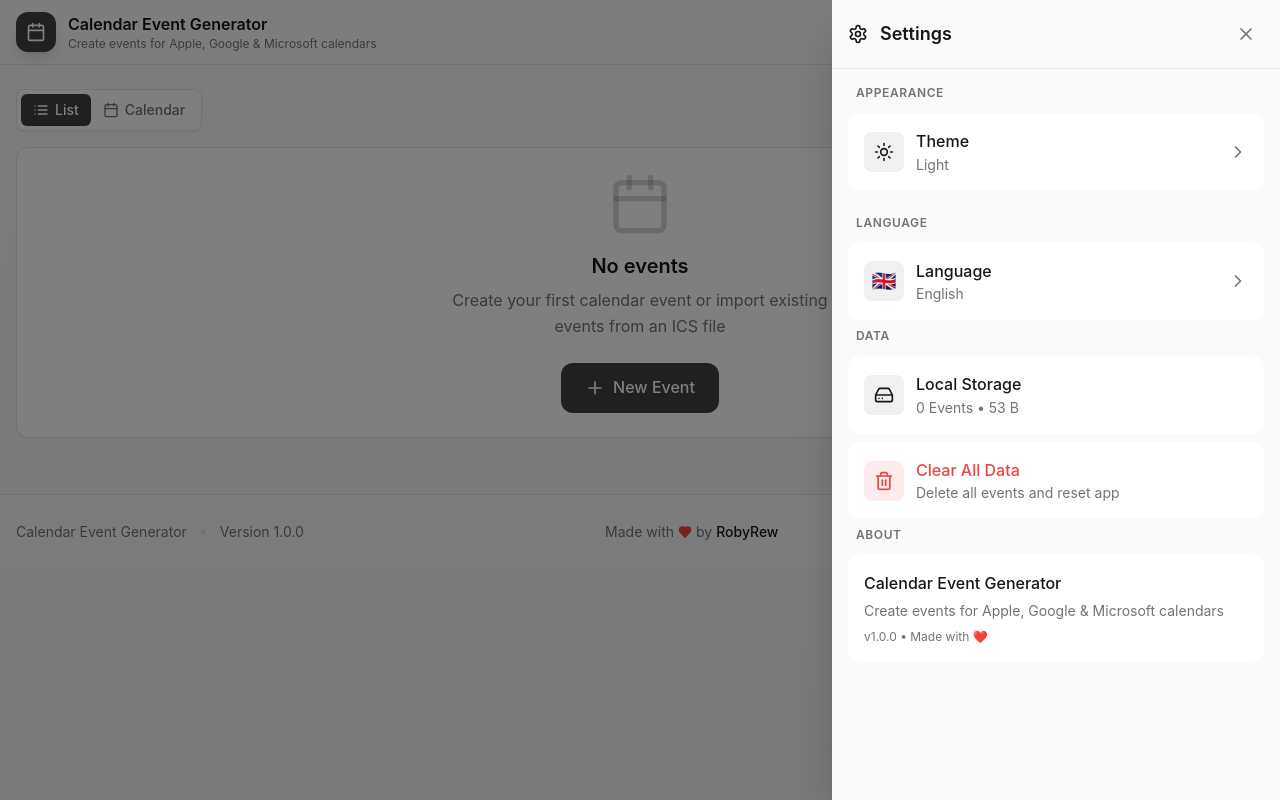
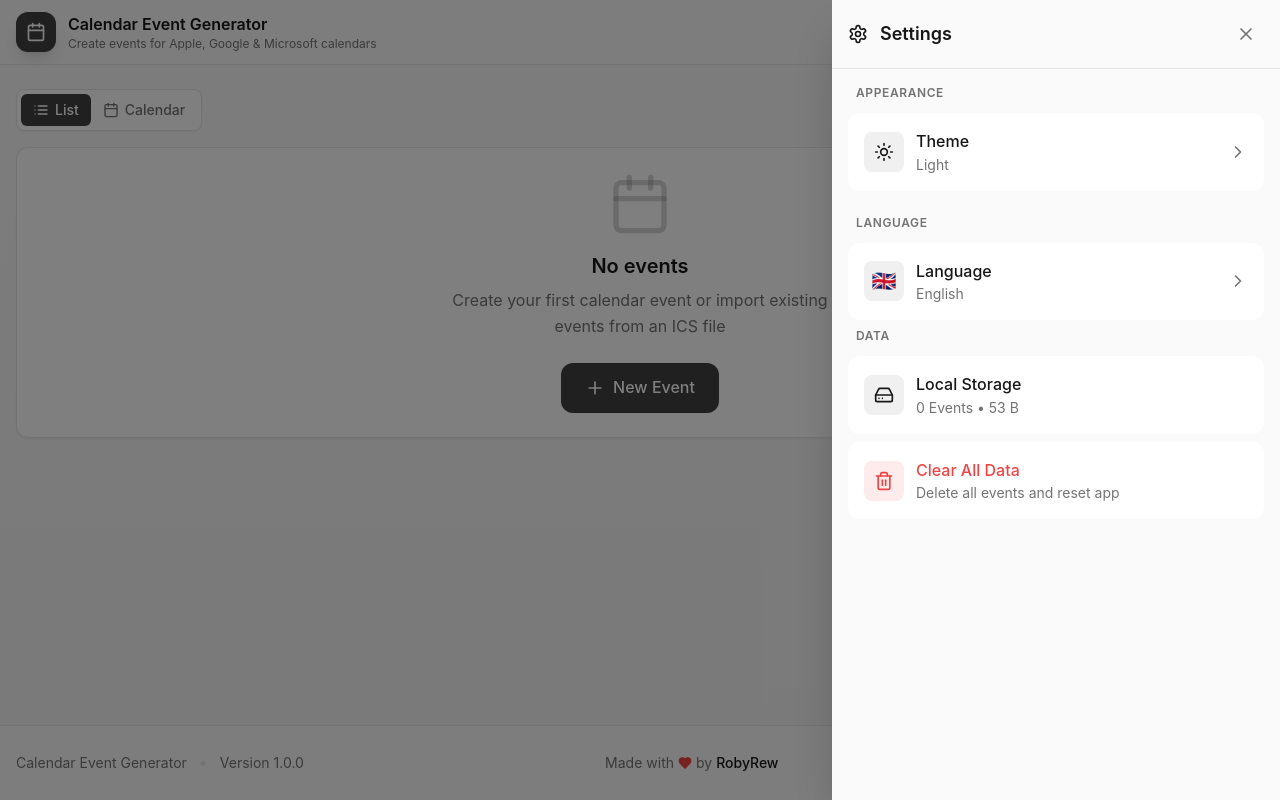
Before and after one commit to RobyRew/calendar-event-generator, a React (Vite) app: page / in a window 1280 px wide. Both pictures are taken after a click on the button "Settings". Built offline with nearby package versions, Linux system fonts and the light colour scheme.

Commit message:
fix: Sticky footer with dvh units, remove About from settings

```diff
--- a/src/App.tsx
+++ b/src/App.tsx
@@ -394,7 +394,7 @@ function CalendarApp() {
 
   return (
     <div
-      className={`min-h-screen min-h-[100dvh] gradient-mesh ${theme !== 'light' ? theme : ''}`}
+      className={`min-h-[100dvh] flex flex-col gradient-mesh ${theme !== 'light' ? theme : ''}`}
       onDragEnter={handleGlobalDragEnter}
       onDragLeave={handleGlobalDragLeave}
       onDragOver={handleGlobalDragOver}
@@ -485,7 +485,7 @@ function CalendarApp() {
         )}
       </div>
 
-      <main className="container mx-auto px-3 sm:px-4 py-4 sm:py-6 pb-24 sm:pb-6">
+      <main className="container mx-auto px-3 sm:px-4 py-4 sm:py-6 pb-24 sm:pb-6 flex-1">
         <div className="flex items-center justify-between gap-2 mb-4">
           <div className="flex items-center bg-[rgb(var(--card))] rounded-lg p-1 shadow-sm border border-[rgb(var(--border))]">
             <button
--- a/src/components/Footer.tsx
+++ b/src/components/Footer.tsx
@@ -11,7 +11,7 @@ export function Footer() {
   const currentYear = new Date().getFullYear();
 
   return (
-    <footer className="border-t border-[rgb(var(--border))] bg-[rgb(var(--background))] mt-8">
+    <footer className="border-t border-[rgb(var(--border))] bg-[rgb(var(--background))] mt-auto shrink-0">
       {/* Mobile Footer - Compact */}
       <div className="sm:hidden py-4 px-4">
         <div className="flex items-center justify-between text-xs text-[rgb(var(--muted-foreground))]">
--- a/src/components/Settings.tsx
+++ b/src/components/Settings.tsx
@@ -250,22 +250,6 @@ export function Settings({
                   </div>
                 )}
               </div>
-
-              {/* About Section */}
-              <div>
-                <h3 className="text-xs font-semibold uppercase tracking-wider text-[rgb(var(--muted-foreground))] mb-3 px-2">
-                  {t.about || 'About'}
-                </h3>
-                <div className="p-4 bg-[rgb(var(--card))] rounded-xl">
-                  <p className="font-medium text-[rgb(var(--foreground))]">{t.appName || 'Calendar Event Generator'}</p>
-                  <p className="text-sm text-[rgb(var(--muted-foreground))] mt-1">
-                    {t.appDescription || 'Create events for Apple, Google & Microsoft calendars'}
-                  </p>
-                  <p className="text-xs text-[rgb(var(--muted-foreground))] mt-2">
-                    v1.0.0 • Made with ❤️
-                  </p>
-                </div>
-              </div>
             </div>
           )}
 
```
